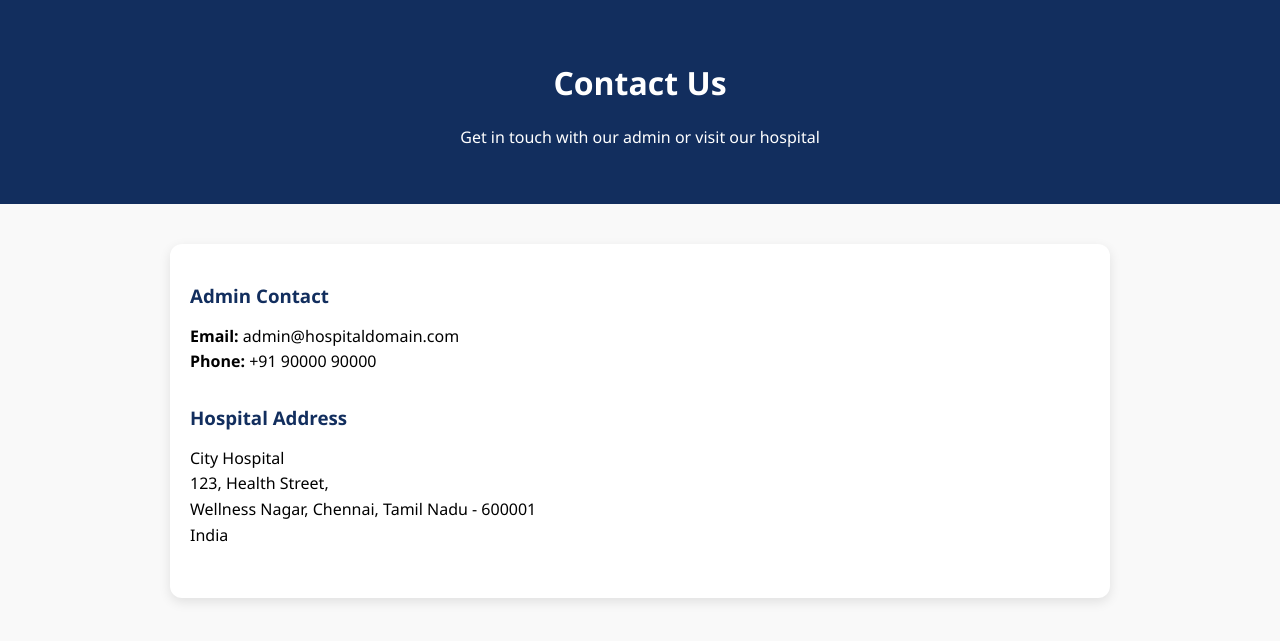
After one commit to AnurejT/Doctor-Patient-appointment-system, a Flask app: page /contact_us in a window 1280 px wide. The commit adds this page. Shown: the top 641 px of the page. Run offline with Flask 3, Linux system fonts and the light colour scheme.

```diff
--- a/app.py
+++ b/app.py
@@ -135,10 +135,13 @@ def patient_logged():
     if 'patient_id' not in session:
         return redirect('/logpat')
 
+    patient_id = session['patient_id']
+    patients = Patient.query.filter_by(id = patient_id).all()
     approved_doctors = Doctor.query.filter_by(is_approved = True).all()
     fixed_appointments = Appointment.query.filter_by(status = 'approved').all()
     return render_template(
         'patlogged.html',
+        patients = patients,
         approved_doctors = approved_doctors,
         fixed_appointments = fixed_appointments
     )
@@ -179,7 +182,7 @@ def doctor_logged():
         return redirect('/logdoc')
 
     doctor_id = session['doctor_id']
-
+    doctors = Doctor.query.filter_by(id = doctor_id).all()
     appointment_requests = Appointment.query.filter_by(status = 'pending', doctor_id = doctor_id).all()
     fixed_appointments = Appointment.query.filter_by(status = 'approved', doctor_id = doctor_id).all()
 
@@ -195,9 +198,7 @@ def doctor_logged():
             dob = appt.patient.dob
             appt.patient.age = today.year - dob.year - ((today.month, today.day) < (dob.month, dob.day))
 
-    return render_template('doclogged.html', appointment_requests = appointment_requests, fixed_appointments = fixed_appointments)
-
-
+    return render_template('doclogged.html', doctors = doctors, appointment_requests = appointment_requests, fixed_appointments = fixed_appointments)
 
 @app.route('/logadmin', methods = ['GET', 'POST'])
 def log_admin():
@@ -329,5 +330,9 @@ def delete_appointment(appointment_id):
         flash("Appointment deleted successfully.")
     return redirect('/doclogged')
 
+@app.route('/contact_us')
+def contact_us():
+    return render_template('contact.html')
+
 if __name__ == '__main__':
     app.run(debug=True, port=5001)
--- /dev/null
+++ b/templates/contact.html
@@ -0,0 +1,81 @@
+<!DOCTYPE html>
+<html lang="en">
+<head>
+    <meta charset="UTF-8">
+    <title>Contact Us - Hospital Info</title>
+    <style>
+        body {
+            font-family: 'Segoe UI', Tahoma, Geneva, Verdana, sans-serif;
+            margin: 0;
+            padding: 0;
+            background-color: #f9f9f9;
+        }
+
+        .contact-header {
+            background-color: #122e5e;
+            color: white;
+            text-align: center;
+            padding: 40px 20px;
+        }
+
+        .contact-container {
+            max-width: 900px;
+            margin: 40px auto;
+            padding: 20px;
+            background: white;
+            box-shadow: 0 4px 12px rgba(0, 0, 0, 0.1);
+            border-radius: 12px;
+        }
+
+        .contact-info {
+            margin-bottom: 30px;
+        }
+
+        .contact-info h3 {
+            color: #122e5e;
+            margin-bottom: 10px;
+        }
+
+        .contact-info p {
+            line-height: 1.6;
+        }
+
+        .map-container {
+            margin-top: 20px;
+            text-align: center;
+        }
+
+        iframe {
+            width: 100%;
+            height: 300px;
+            border: none;
+            border-radius: 8px;
+        }
+    </style>
+</head>
+<body>
+
+<div class="contact-header">
+    <h1>Contact Us</h1>
+    <p>Get in touch with our admin or visit our hospital</p>
+</div>
+
+<div class="contact-container">
+    <div class="contact-info">
+        <h3>Admin Contact</h3>
+        <p><strong>Email:</strong> admin@hospitaldomain.com<br>
+           <strong>Phone:</strong> +91 90000 90000</p>
+    </div>
+
+    <div class="contact-info">
+        <h3>Hospital Address</h3>
+        <p>City Hospital<br>
+        123, Health Street,<br>
+        Wellness Nagar, Chennai, Tamil Nadu - 600001<br>
+        India</p>
+    </div>
+
+</div>
+
+</body>
+</html>
--- a/templates/doclogged.html
+++ b/templates/doclogged.html
@@ -79,7 +79,9 @@
 
 
 <header>
-    <h1>Welcome</h1>
+    {% for doctor in doctors %}
+    <h1>Welcome Dr.{{doctor.full_name}}</h1>
+    {% endfor %}
 </header>
 
 <div class="main-container">
```
Also changed, not shown: templates/patlogged.html (+27 -1 lines), instance/forbooking.db.
